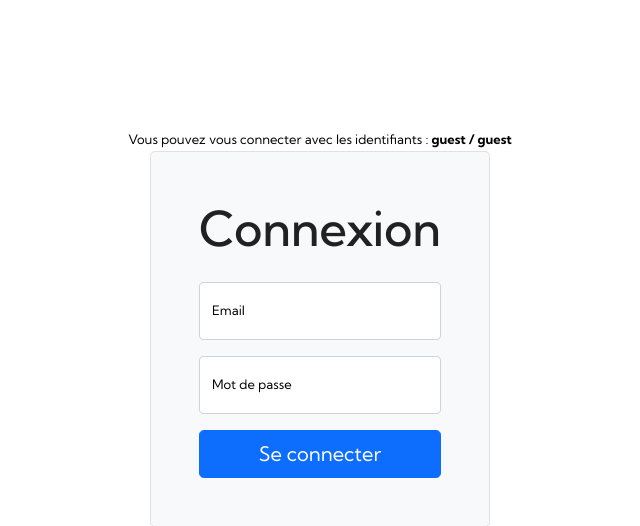
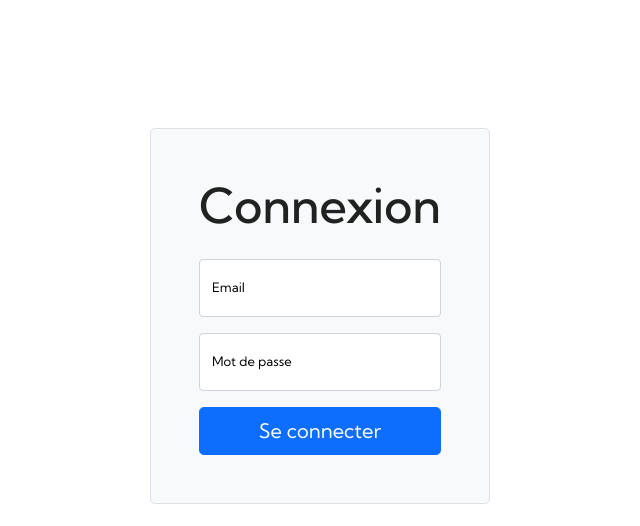
Before and after one commit to Hack-Oeil/INJECTION_SQL_AUTHENTIFICATION_1, a PHP site: template .docker/server_http/www/templates/auth.html.twig in a window 1280 px wide. Shown: the part 115-641 px from the top of the page, without its empty margins (320-960 px from the left). Run offline with PHP 8.4, Linux system fonts and the light colour scheme; the template is opened without the code that fills it, so the values that code supplies are empty; some libraries are stand-ins or nearby versions.

Commit message:
retiré le fait de pouvoir se connecter en guest (provenant d'un autre challenge)

```diff
--- a/.docker/server_http/www/templates/auth.html.twig
+++ b/.docker/server_http/www/templates/auth.html.twig
@@ -7,7 +7,6 @@
           {% if error is defined %}
           <div class="container d-flex align-items-center justify-content-center alert alert-danger">{{error}}</div>
           {% endif %}
-          <span>Vous pouvez vous connecter avec les identifiants : <strong>guest / guest</strong></span>
           <div class="container d-flex align-items-center justify-content-center">
               <form class="p-4 p-md-5 border rounded-3 bg-light" action="" method="post">
                   <h2 class="mb-4">Connexion</h2>
```
Lines whose indentation alone changed are shown as unchanged.
